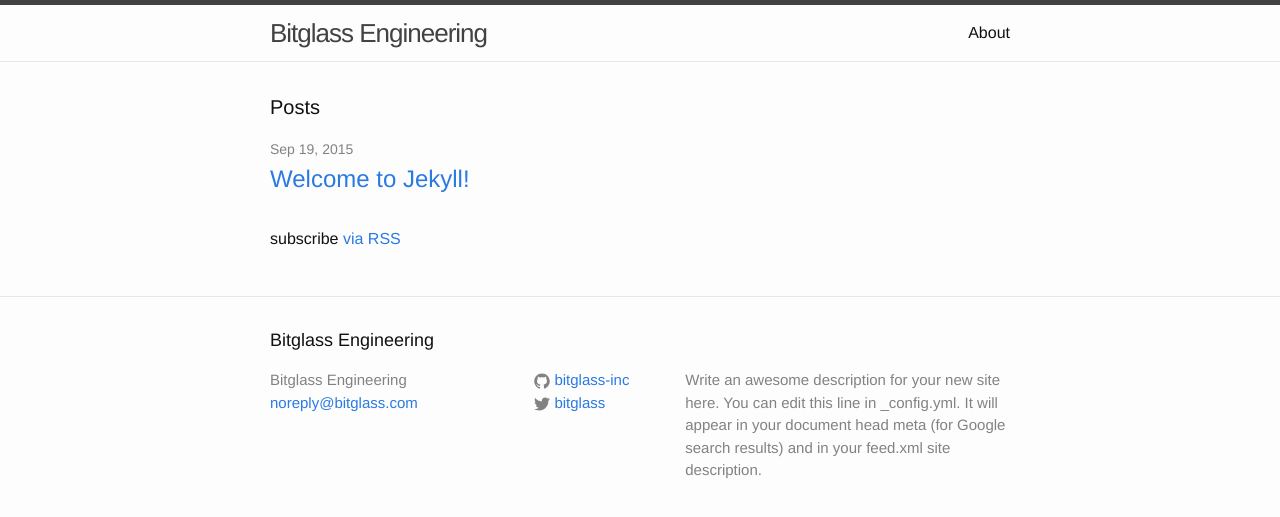
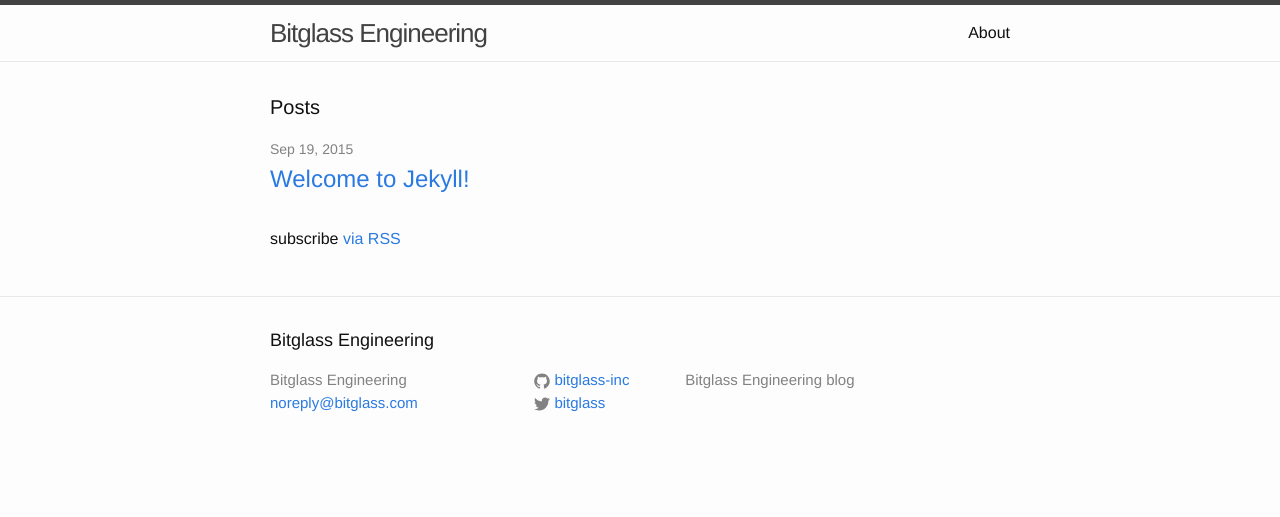
Before and after one commit to Bitglass-Inc/bitglass-inc.github.io, a Jekyll site: the page built from index.html, in a window 1280 px wide. Shown: the top 517 px of the page. Built offline with Jekyll 4.4.1, drawn with Linux system fonts in a browser that asks for light colours.

Commit message:
More updates.

```diff
--- a/_config.yml
+++ b/_config.yml
@@ -2,11 +2,9 @@
 title: Bitglass Engineering
 email: noreply@bitglass.com
 description: > # this means to ignore newlines until "baseurl:"
-  Write an awesome description for your new site here. You can edit this
-  line in _config.yml. It will appear in your document head meta (for
-  Google search results) and in your feed.xml site description.
+    Bitglass Engineering blog
 baseurl: "" # the subpath of your site, e.g. /blog/
-url: "http://yourdomain.com" # the base hostname & protocol for your site
+url: "http://www.bitglass.com" # the base hostname & protocol for your site
 twitter_username: bitglass
 github_username:  bitglass-inc
 
```
